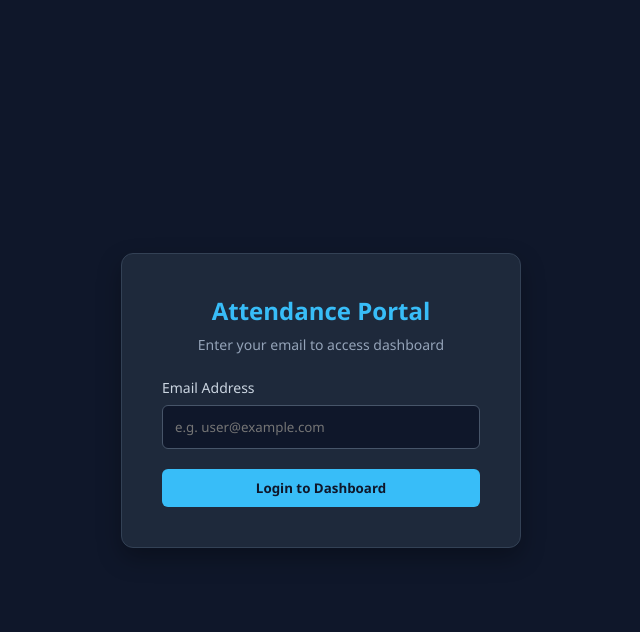
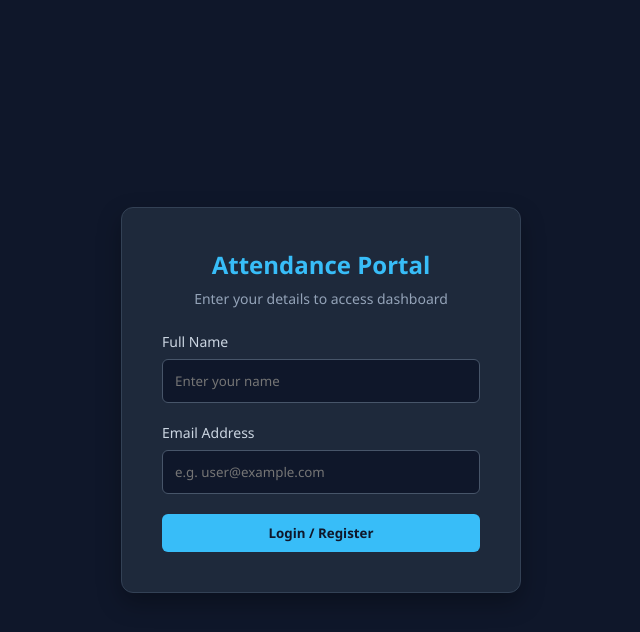
Before and after one commit to pratheeshh583225106064-byte/attendance-system, a Flask app: page / in a window 1280 px wide. Shown: the top 632 px of the page, without its empty margins (319-959 px from the left). Run offline with Flask 3, Linux system fonts and the light colour scheme.

Commit message:
Update login form to include full name field

```diff
--- a/templates/login.html
+++ b/templates/login.html
@@ -9,7 +9,7 @@
 <body class="login-body">
     <div class="login-card">
         <h2>Attendance Portal</h2>
-        <p class="subtitle">Enter your email to access dashboard</p>
+        <p class="subtitle">Enter your details to access dashboard</p>
 
         {% with messages = get_flashed_messages() %}
             {% if messages %}
@@ -21,10 +21,14 @@
 
         <form action="/" method="POST">
             <div class="form-group">
+                <label for="name">Full Name</label>
+                <input type="text" id="name" name="name" placeholder="Enter your name" required>
+            </div>
+            <div class="form-group">
                 <label for="email">Email Address</label>
                 <input type="email" id="email" name="email" placeholder="e.g. user@example.com" required>
             </div>
-            <button type="submit" class="btn-primary">Login to Dashboard</button>
+            <button type="submit" class="btn-primary">Login / Register</button>
         </form>
     </div>
 </body>
```
